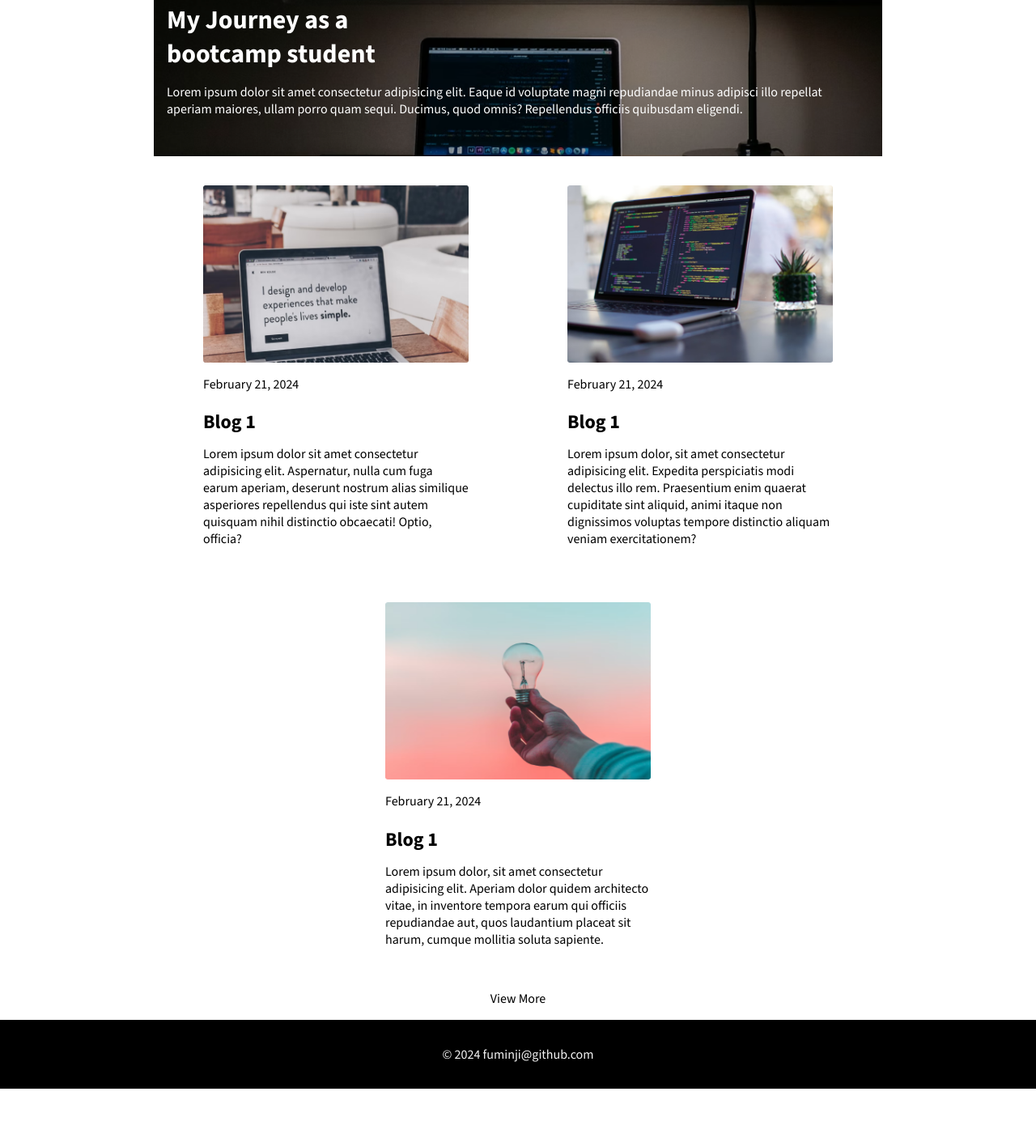
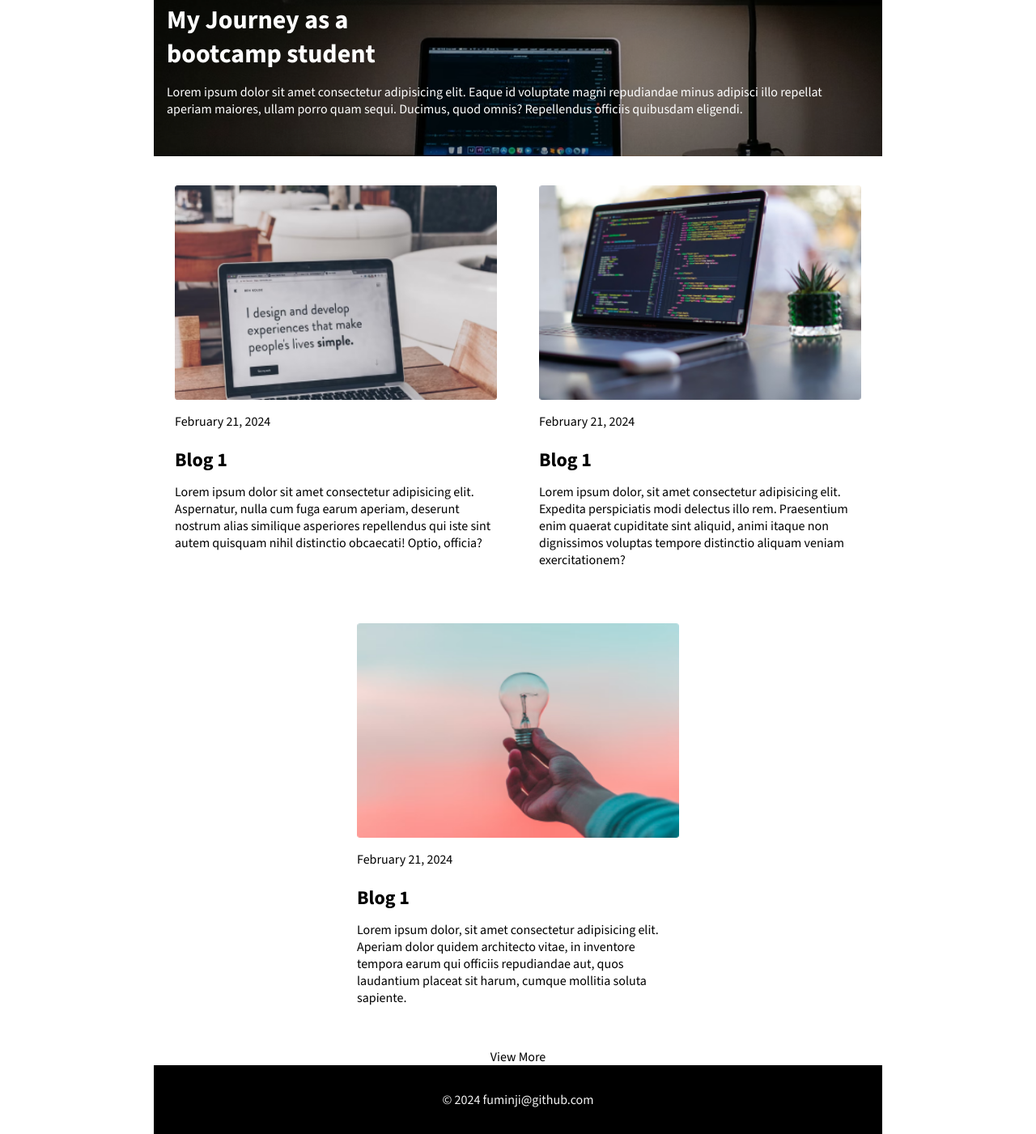
Before and after one commit to fuminji/learning-journal, a plain HTML site: page index.html in a window 1280 px wide. Shown: the part 293-1694 px from the top of the page at 81% size. Before the commit the page ends 1638 px from the top, so only its background shows below. Drawn offline with nearby package versions, Linux system fonts and the light colour scheme.

Commit message:
fixed mobile layout

```diff
--- a/index.html
+++ b/index.html
@@ -34,19 +34,19 @@
     </header>
 
     <section class="section-container">
-        <div class="article">
+        <div class="article container">
             <img src="images/article-image-01.png" alt="">
             <p>February 21, 2024</p>
             <h1>Blog 1</h1>
             <p>Lorem ipsum dolor sit amet consectetur adipisicing elit. Aspernatur, nulla cum fuga earum aperiam, deserunt nostrum alias similique asperiores repellendus qui iste sint autem quisquam nihil distinctio obcaecati! Optio, officia?</p>
         </div>
-        <div class="article">
+        <div class="article container">
             <img src="images/blog-image-06.png" alt="">
             <p>February 21, 2024</p>
             <h1>Blog 1</h1>
             <p>Lorem ipsum dolor, sit amet consectetur adipisicing elit. Expedita perspiciatis modi delectus illo rem. Praesentium enim quaerat cupiditate sint aliquid, animi itaque non dignissimos voluptas tempore distinctio aliquam veniam exercitationem?</p>
         </div>
-        <div class="article">
+        <div class="article container">
             <img src="images/blog-image-04.png" alt="">
             <p>February 21, 2024</p>
             <h1>Blog 1</h1>
@@ -56,6 +56,6 @@
     <div class="container btn">
     <button>View More</button>
     </div>
-    <footer> &copy; 2024 fuminji@github.com </footer>
+    <footer class="container"> &copy; 2024 fuminji@github.com </footer>
 </body>
 </html>
--- a/styles.css
+++ b/styles.css
@@ -10,7 +10,7 @@
 
 .container {
     max-width: 900px;
-    min-width: 400px;
+    min-width: 430px;
     margin: 0 auto;
 
 }
```
